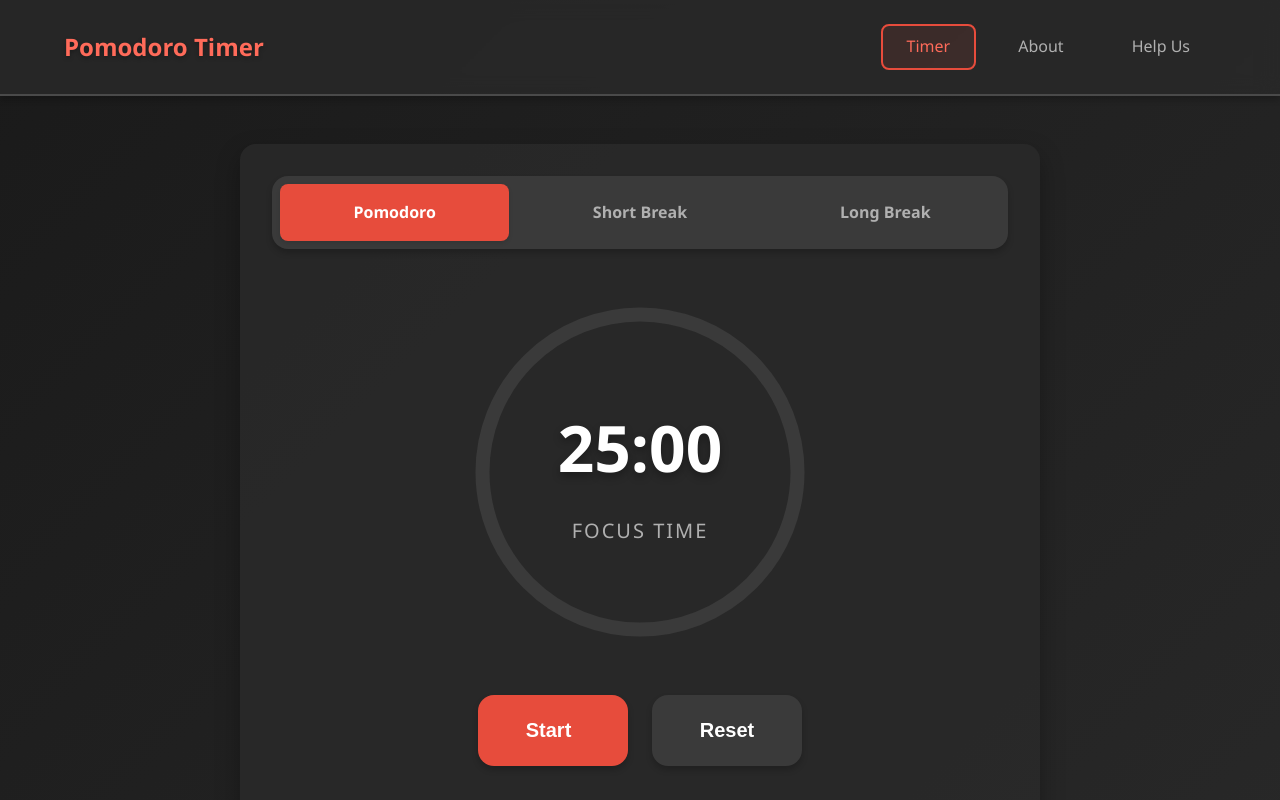
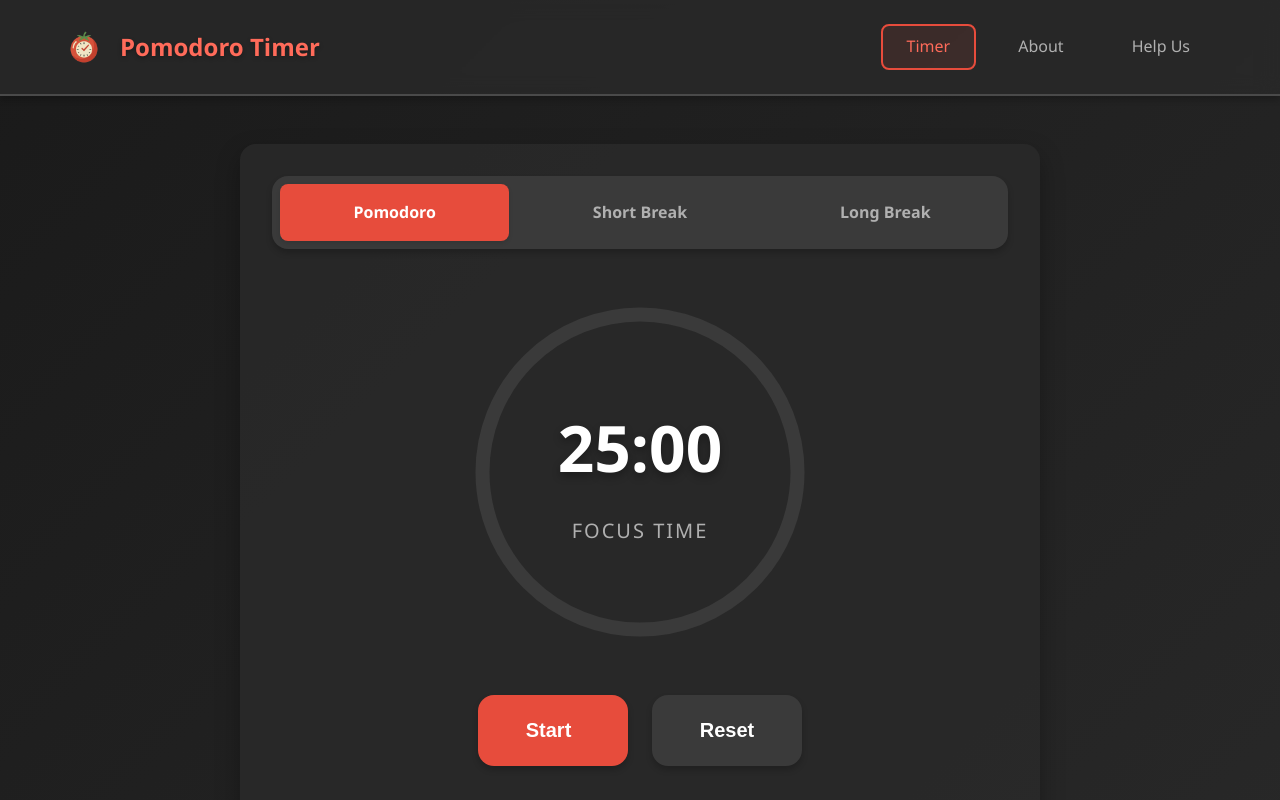
Before and after one commit to docholypancake/pomodoroWeb, a plain HTML site: page index.html in a window 1280 px wide. Shown: the top 800 px of the page. Drawn offline with Linux system fonts and the light colour scheme.

Commit message:
Add logo image to header and update styles for improved branding

```diff
--- a/css/style.css
+++ b/css/style.css
@@ -101,11 +101,33 @@ a:focus {
     gap: var(--spacing-md);
 }
 
+.logo-container {
+    display: flex;
+    align-items: center;
+    gap: var(--spacing-sm);
+}
+
 .logo {
     font-size: var(--font-size-xl);
     font-weight: 700;
     color: var(--color-primary-light);
     text-shadow: 0 2px 4px rgba(0, 0, 0, 0.3);
+}
+
+.logo-link {
+    display: flex;
+    align-items: center;
+    text-decoration: none;
+}
+
+.logo-img {
+    height: 40px;
+    width: auto;
+    transition: transform var(--transition-fast);
+}
+
+.logo-img:hover {
+    transform: scale(1.1);
 }
 
 .nav {
--- a/index.html
+++ b/index.html
@@ -11,7 +11,12 @@
     <!-- Header Section -->
     <header class="header">
         <div class="header-container">
-            <h1 class="logo">Pomodoro Timer</h1>
+           <div class="logo-container">
+                <a href="index.html" class="logo-link">
+                    <img src="assets/icon/icon.ico" alt="Pomodoro Logo" class="logo-img">
+                </a>
+                <h1 class="logo">Pomodoro Timer</h1>
+            </div>
             <nav class="nav">
                 <a class="nav-btn nav-btn--active" href="index.html">Timer</a>
                 <a class="nav-btn" href="about.html">About</a>
```
Also changed, not shown: about.html (+6 -1 lines), helpus.html (+6 -1 lines).
